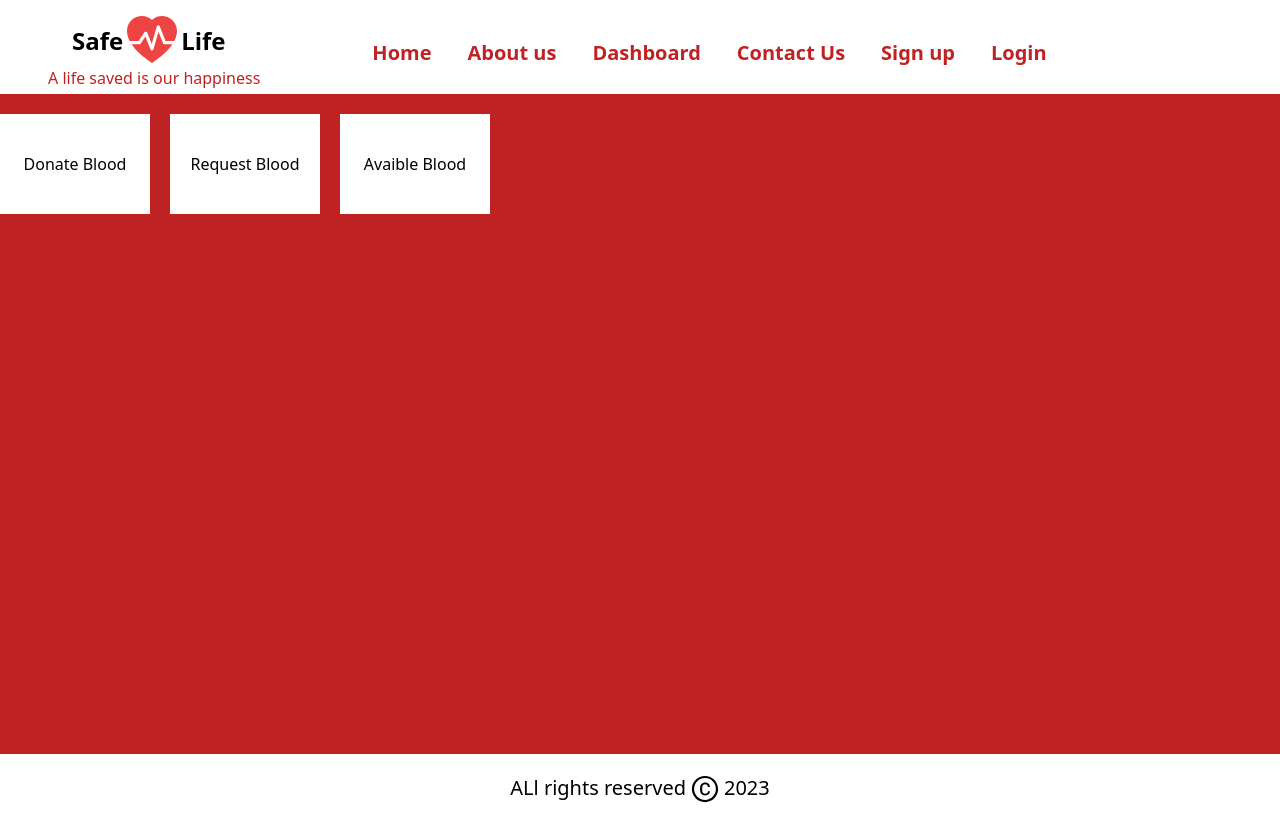
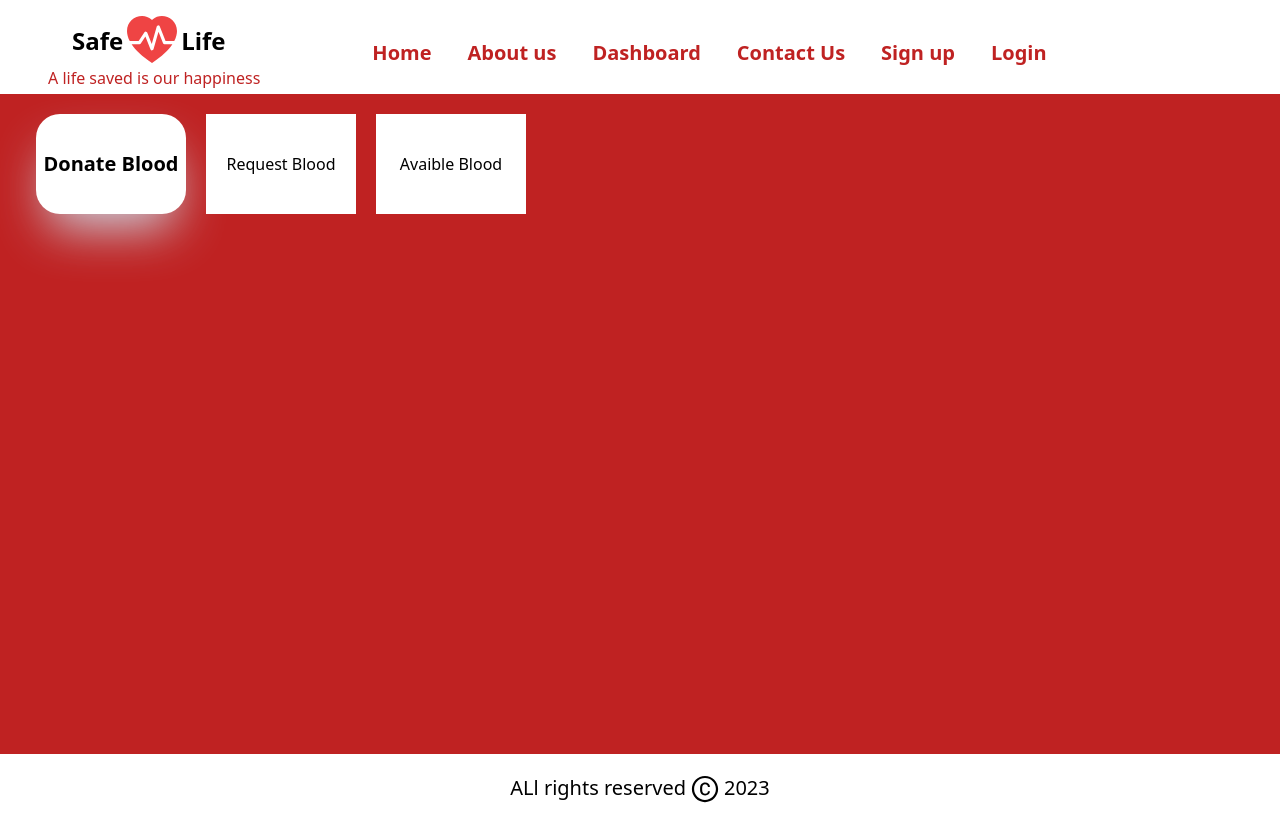
Before and after one commit to DANNJUGUNA/blood-donation, a React (Create React App) app in the folder client/: page /dashboard in a window 1280 px wide. Built offline with nearby package versions, Linux system fonts and the light colour scheme.

Commit message:
styled the a component

```diff
--- a/client/src/pages/dashboard/DashBoard.jsx
+++ b/client/src/pages/dashboard/DashBoard.jsx
@@ -2,9 +2,10 @@ import React from 'react'
 
 const DashBoard = () => {
   return (
-    <div className='flex flex-row mt-5 gap-5'>
-      <div className=' bg-white h-[100px] w-[150px] flex items-center justify-center'>
-        <p>Donate Blood</p>
+    <div className='flex flex-row mt-5 gap-5 mx-9'>
+      <div className=' bg-white h-[100px] w-[150px] flex items-center justify-center shadow-slate-300 shadow-2xl rounded-3xl'>
+        <p className=' font-semibold text-xl'>Donate Blood</p>
+
       </div>
       <div className=' bg-white h-[100px] w-[150px] flex items-center justify-center'>
         <p>Request Blood</p>
```
